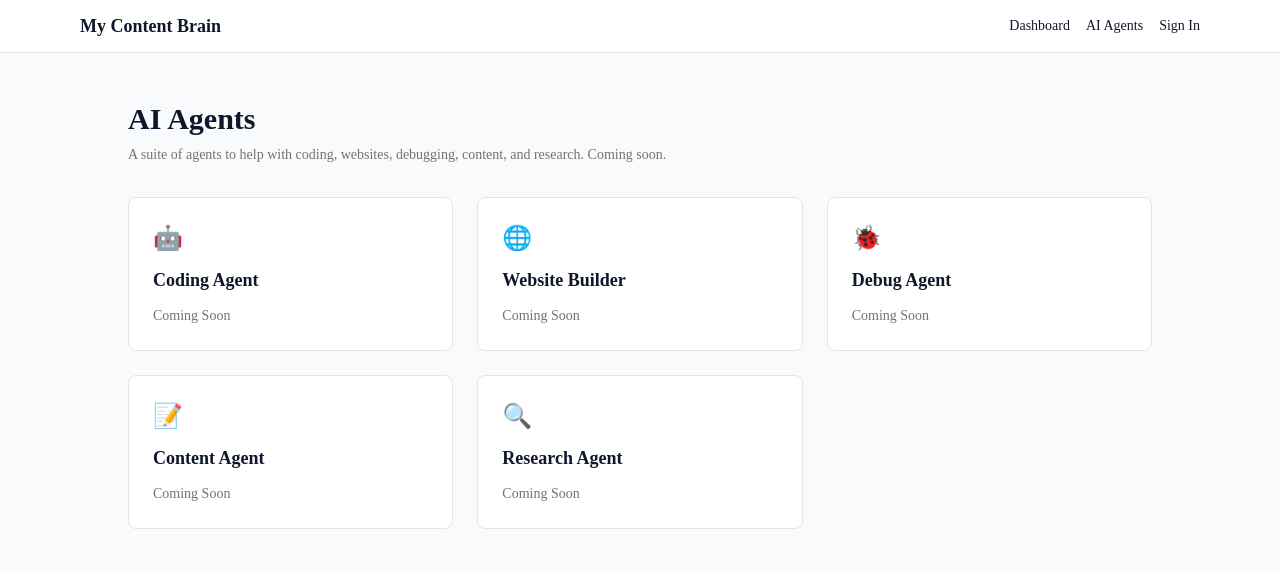
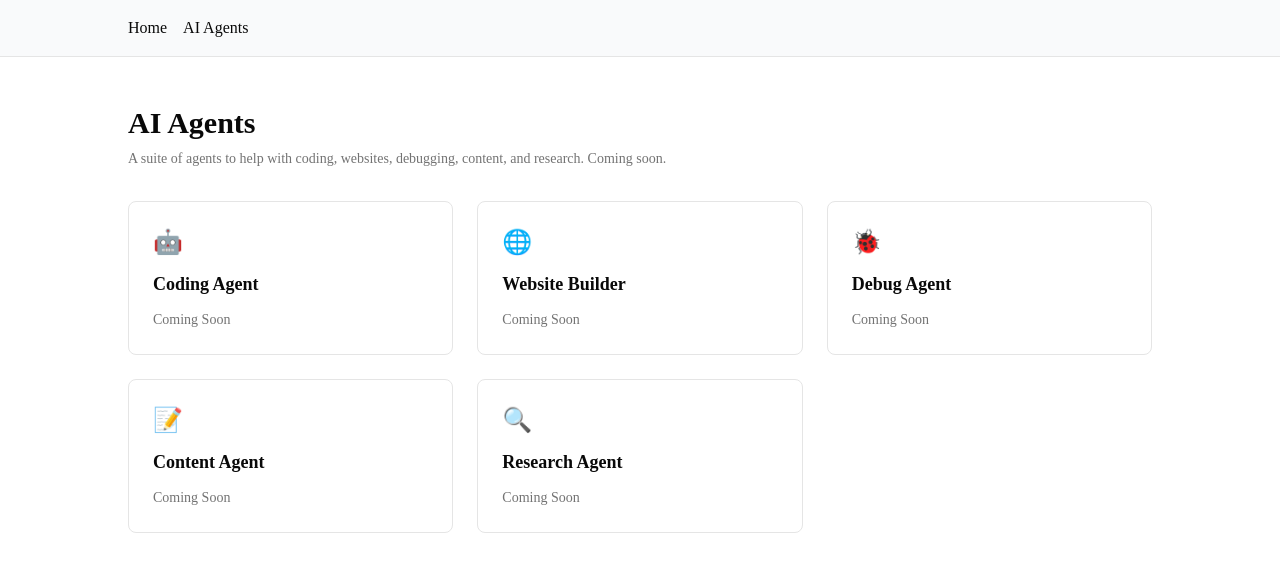
Before and after one commit to malaliusman/My-Content-Brain, a Next.js app: page /ai-agents in a window 1280 px wide. Shown: the top 572 px of the page. Built offline with nearby package versions, Linux system fonts and the light colour scheme.

Commit message:
feat(ai-agents): add AI Agents page and nav link

```diff
--- a/src/app/ai-agents/page.tsx
+++ b/src/app/ai-agents/page.tsx
@@ -28,7 +28,9 @@ export default function AIAgentsPage() {
             >
               <div className="text-2xl">{agent.emoji}</div>
               <h2 className="text-lg font-semibold">{agent.name}</h2>
-              <div className="mt-auto text-sm text-muted-foreground">Coming Soon</div>
+              <div className="mt-auto text-sm text-muted-foreground">
+                Coming Soon
+              </div>
             </div>
           ))}
         </div>
--- a/src/app/layout.tsx
+++ b/src/app/layout.tsx
@@ -1,6 +1,6 @@
 import type { Metadata } from 'next';
+import './globals.css';
 import Link from 'next/link';
-import './globals.css';
 
 export const metadata: Metadata = {
   title: 'My Content Brain',
@@ -14,28 +14,14 @@ export default function RootLayout({
 }) {
   return (
     <html lang="en">
-      <body className="min-h-screen bg-gray-50 text-slate-900">
-        <header className="border-b bg-white">
-          <div className="max-w-6xl mx-auto px-4 py-3 flex items-center justify-between">
-            <Link href="/" className="font-bold text-lg">
-              My Content Brain
-            </Link>
-
-            <nav className="space-x-4 text-sm">
-              <Link href="/dashboard" className="hover:underline">
-                Dashboard
-              </Link>
-              <Link href="/ai-agents" className="hover:underline">
-                AI Agents
-              </Link>
-              <Link href="/login" className="hover:underline">
-                Sign In
-              </Link>
-            </nav>
+      <body>
+        <nav className="p-4 border-b bg-gray-50">
+          <div className="max-w-5xl mx-auto flex items-center gap-4">
+            <Link href="/">Home</Link>
+            <Link href="/ai-agents">AI Agents</Link>
           </div>
-        </header>
-
-        <main>{children}</main>
+        </nav>
+        {children}
       </body>
     </html>
   );
```
